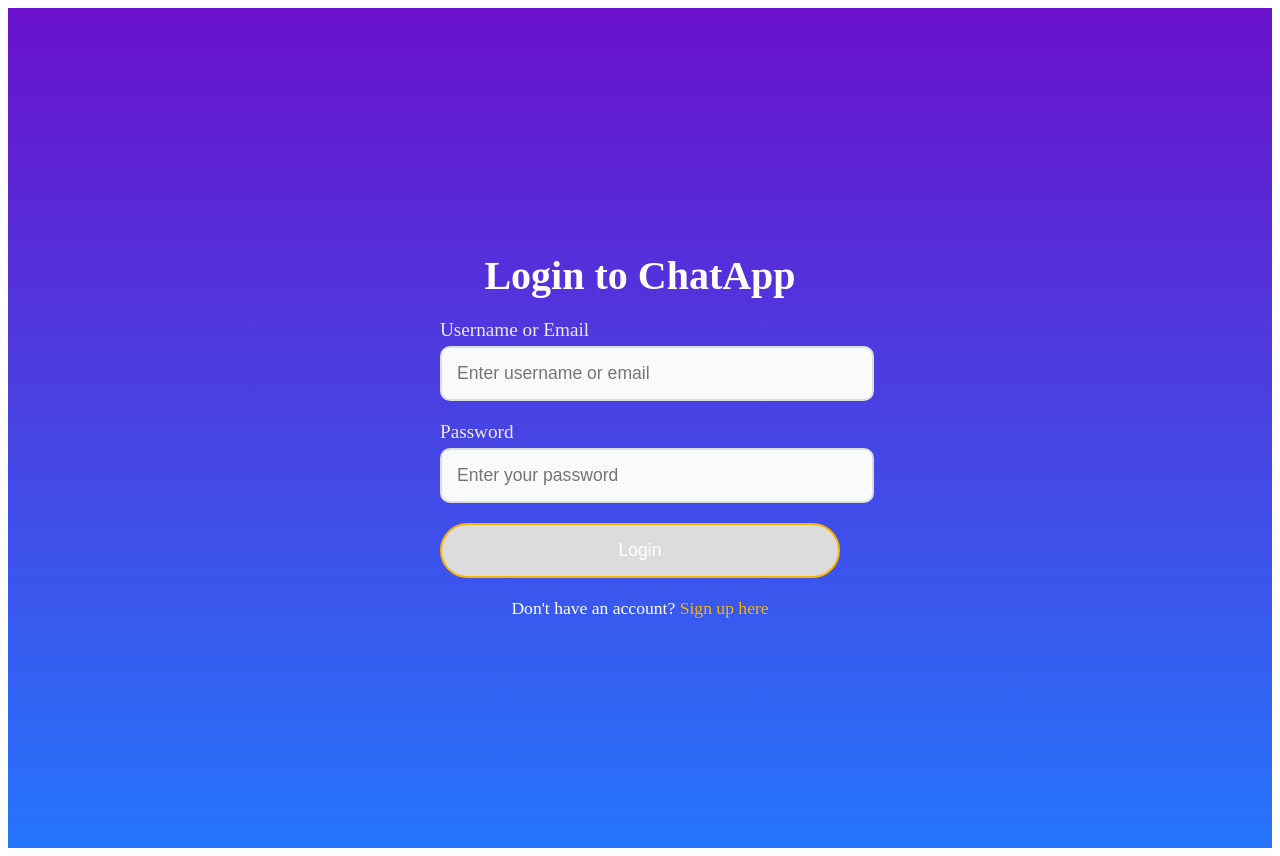
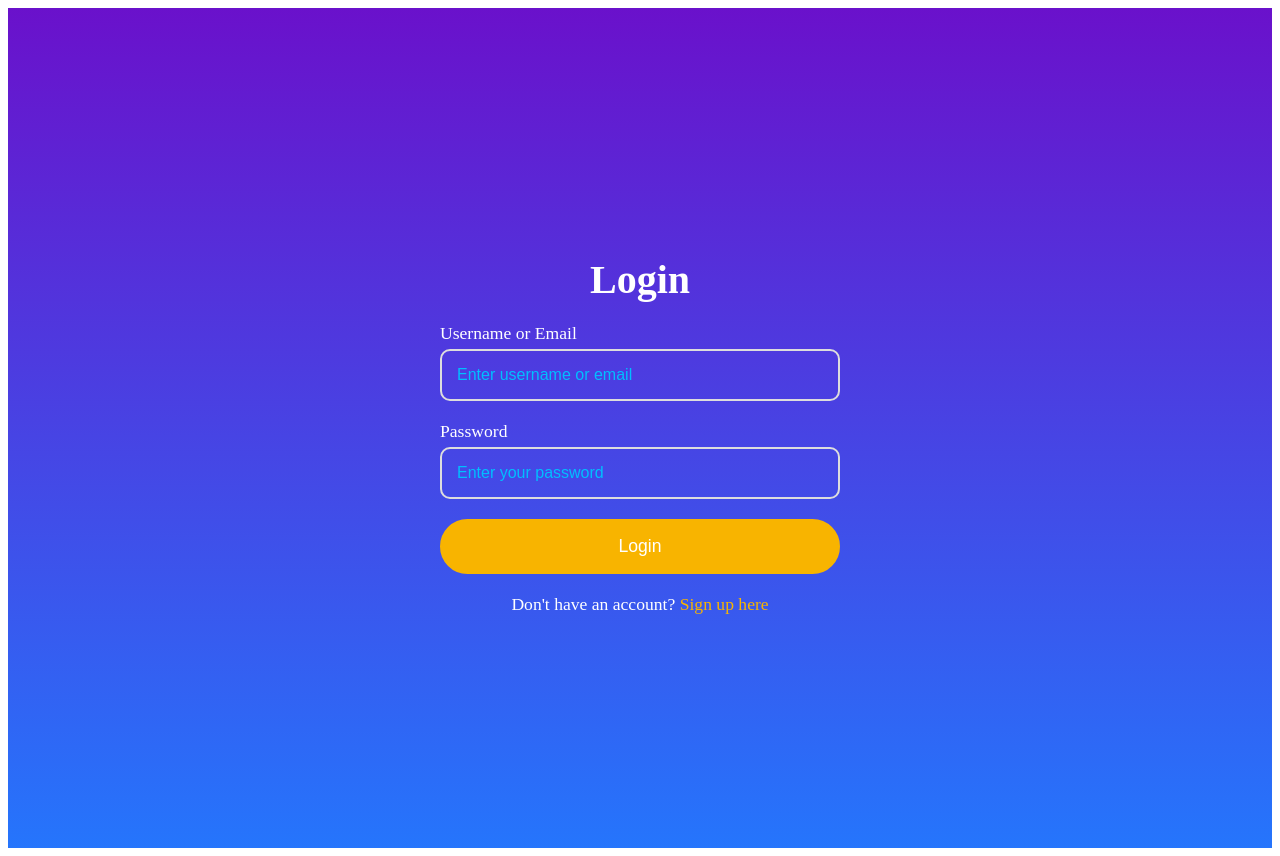
Before and after one commit to SahilDhanwani/chatting_app_frontend, an Angular app: page /auth/login in a window 1280 px wide. Built offline with nearby package versions, Linux system fonts and the light colour scheme.

Commit message:
Signup design finalized

```diff
--- a/src/app/features/auth/login/login.component.css
+++ b/src/app/features/auth/login/login.component.css
@@ -4,7 +4,8 @@
   flex-direction: column;
   align-items: center;
   justify-content: center;
-  height: 100vh;
+  min-height: 100vh;
+  /* Changed to match signup's min-height */
   background: linear-gradient(to bottom, #6a11cb, #2575fc);
   color: white;
   text-align: center;
@@ -32,50 +33,43 @@ h2 {
 }
 
 label {
-  font-size: 1.2em;
-  font-weight: 500;
-  color: #ecebde; /* Light but clear color for better contrast */
+  font-size: 1.1em;
   margin-bottom: 5px;
   display: block;
-}
-
-label.error-label {
-  color: #ffcc80; /* Soft amber for error labels */
 }
 
 input {
   width: 100%;
   padding: 15px;
-  font-size: 1.1em;
+  font-size: 1em;
   border-radius: 10px;
   border: 2px solid #ddd;
-  background-color: #f8fafc; /* Light background for better visibility */
-  color: #333;
+  background-color: transparent;
+  color: white;
   outline: none;
   transition: all 0.3s ease;
+  box-sizing: border-box;
+}
+
+input::placeholder {
+  color: #00BFFF;
 }
 
 input:focus {
-  border-color: #f8b400; /* Highlight border on focus */
+  border-color: #f8b400;
   background-color: #ffffff;
   color: black;
 }
 
 input.invalid {
-  border-color: #ffcc80; /* Amber border for errors */
-  background-color: rgb(255, 204, 128); /* Subtle background hint */
-}
-
-input.invalid + .error-message {
-  color: #ffcc80; /* Amber error message */
-  display: block;
+  border-color: #f8b400;
+  background-color: #ffffff;
 }
 
 .error-message {
   font-size: 1.1em;
-  color: #ffcc80; /* Consistent amber tone */
+  color: #f8b400;
   margin-top: 5px;
-  display: none; /* Hidden by default until an error is triggered */
 }
 
 button.login-btn {
@@ -94,15 +88,6 @@ button.login-btn:hover {
   background-color: white;
   color: #f8b400;
   transform: scale(1.05);
-}
-
-button.login-btn:active {
-  transform: scale(1.02);
-}
-
-button.login-btn:disabled {
-  background-color: #dcdcdc;
-  cursor: not-allowed;
 }
 
 .signup-link {
@@ -124,6 +109,7 @@ button.login-btn:disabled {
   0% {
     opacity: 0;
   }
+
   100% {
     opacity: 1;
   }
--- a/src/app/features/auth/login/login.component.html
+++ b/src/app/features/auth/login/login.component.html
@@ -1,31 +1,37 @@
-<!-- src/app/features/login/login.component.html -->
 <div class="login-container">
-    <h2>Login to ChatApp</h2>
+    <h2>Login</h2>
 
     <form class="login-form" (ngSubmit)="onLoginSubmit()" #loginForm="ngForm">
 
+        <!-- Username or Email Input -->
         <div class="input-group">
             <label for="username">Username or Email</label>
             <input type="text" id="username" name="username" [(ngModel)]="username" required #usernameInput="ngModel"
-                placeholder="Enter username or email"
-                [class.invalid]="usernameInput.invalid && usernameInput.touched" />
-            <div class="error-message" *ngIf="usernameInput.invalid && usernameInput.touched">
+                placeholder="Enter username or email" [class.invalid]="usernameInput.invalid && loginClicked" />
+            <div class="error-message" *ngIf="usernameInput.invalid && loginClicked">
                 Please enter a valid username or email.
             </div>
         </div>
 
+        <!-- Password Input -->
         <div class="input-group">
             <label for="password">Password</label>
             <input type="password" id="password" name="password" [(ngModel)]="password" required
                 #passwordInput="ngModel" placeholder="Enter your password"
-                [class.invalid]="passwordInput.invalid && passwordInput.touched" />
-            <div class="error-message" *ngIf="passwordInput.invalid && passwordInput.touched">
+                [class.invalid]="passwordInput.invalid && loginClicked" />
+            <div class="error-message" *ngIf="passwordInput.invalid && loginClicked">
                 Please enter your password.
             </div>
         </div>
 
-        <button class="login-btn" type="submit" [disabled]="loginForm.invalid">Login</button>
+        <!-- Submit Button -->
+        <button class="login-btn" type="submit">
+            Login
+        </button>
     </form>
 
-    <p class="signup-link">Don't have an account? <a routerLink="/auth/signup">Sign up here</a></p>
+    <!-- Signup Redirect Link -->
+    <p class="signup-link">
+        Don't have an account? <a routerLink="/auth/signup">Sign up here</a>
+    </p>
 </div>
--- a/src/app/features/auth/login/login.component.ts
+++ b/src/app/features/auth/login/login.component.ts
@@ -14,12 +14,14 @@ import { RouterModule } from '@angular/router';
 export class LoginComponent {
   username: string = '';
   password: string = '';
+  loginClicked: boolean = false;
   loginError: string = ''; // Variable to store error messages
 
   constructor(private router: Router) { }
 
   onLoginSubmit() {
-    console.log('Username:', this.username);
+    this.loginClicked = true;
+
     // Basic login logic (you can replace this with an actual API call)
     if (this.username === 'sahildhanwani291203@gmail.com' && this.password === '1234') {
       // Navigate to the home page (or any protected route after successful login)
--- a/src/app/features/auth/signup/signup.component.css
+++ b/src/app/features/auth/signup/signup.component.css
@@ -10,7 +10,6 @@
     text-align: center;
     padding: 20px;
     animation: fadeIn 1s ease-out;
-
 }
 
 h2 {
```
